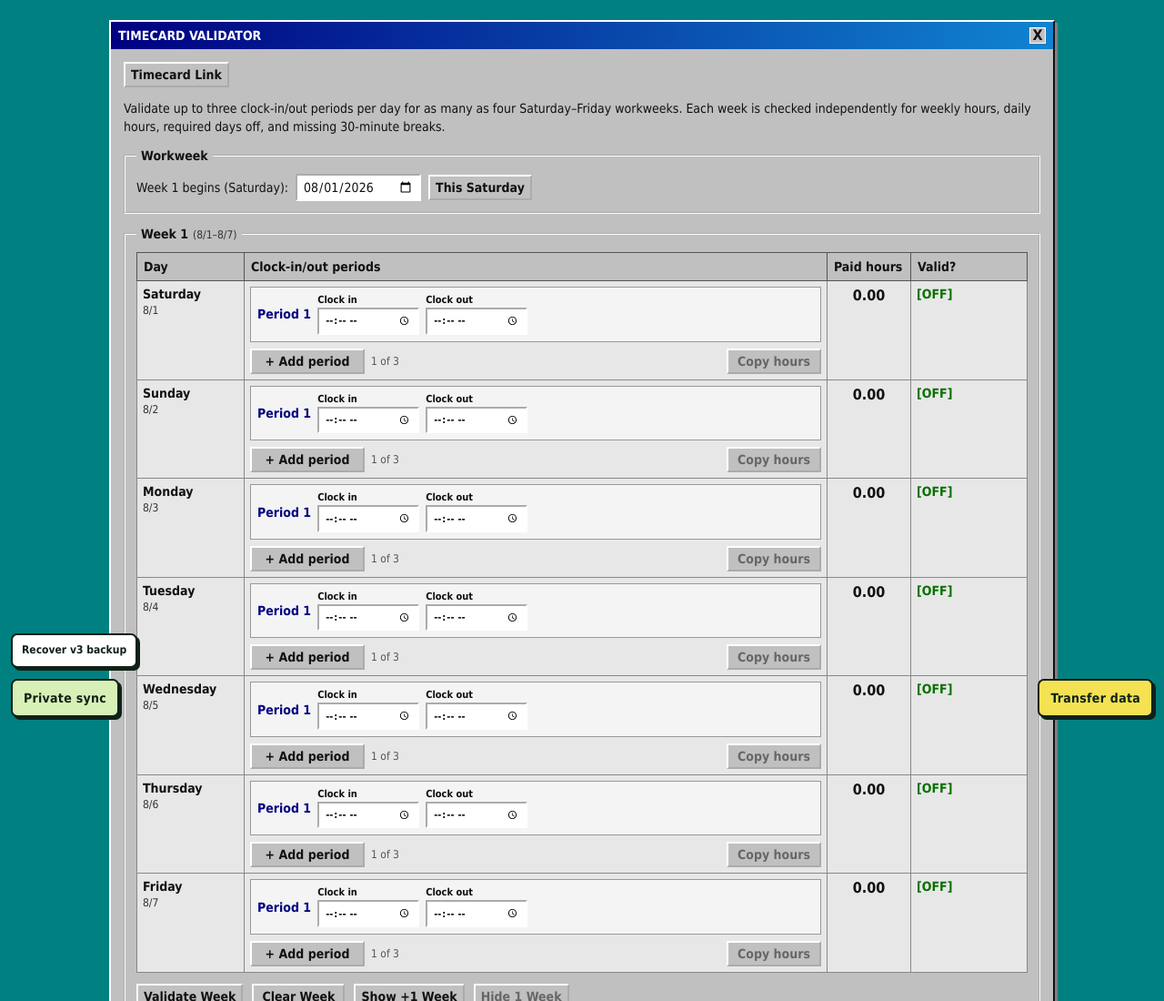
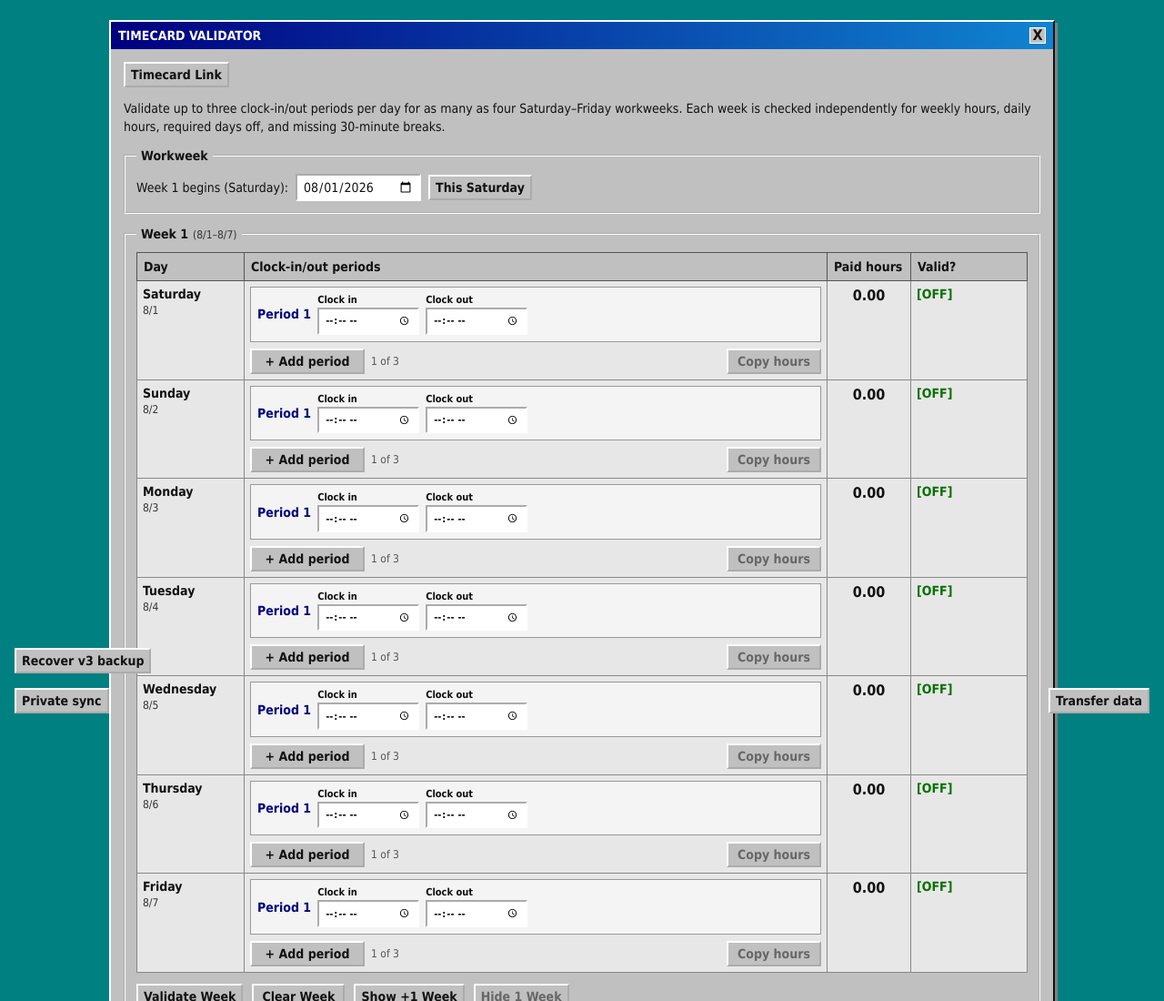
Before and after one commit to SkinnyOracle31415926535/timecard-validator, a website: page index.html in a window 1280 px wide. Shown: the top 1100 px of the page at 91% size. Drawn offline with Linux system fonts and the light colour scheme.

Commit message:
Theme private migration controls natively

```diff
--- a/index.html
+++ b/index.html
@@ -812,5 +812,6 @@
       storageKeys: ["timecard-validator-v1"]
     });
   </script>
+  <script src="transfer-theme.js"></script>
 </body>
 </html>
--- a/package.json
+++ b/package.json
@@ -4,6 +4,6 @@
   "type": "module",
   "scripts": {
     "build": "node build.mjs",
-    "test": "node --check temporary-data-transfer.js && node --check timecard-semantic-storage.js && node --check semantic-app-sync.js && node --check legacy-v3-recovery.js && node --check worker/index.js && node --test tests/temporary-data-transfer.test.cjs && npm run build"
+    "test": "node --check temporary-data-transfer.js && node --check transfer-theme.js && node --check timecard-semantic-storage.js && node --check semantic-app-sync.js && node --check legacy-v3-recovery.js && node --check worker/index.js && node --test tests/temporary-data-transfer.test.cjs tests/transfer-theme.test.cjs && npm run build"
   }
 }
--- /dev/null
+++ b/tests/transfer-theme.test.cjs
@@ -0,0 +1,12 @@
+const assert = require("node:assert/strict");
+const { readFileSync } = require("node:fs");
+const { test } = require("node:test");
+
+const source = readFileSync(new URL("../transfer-theme.js", `file://${__filename}`), "utf8");
+
+test("Timecard Validator transfer theme replaces only the generic utility chrome", () => {
+  assert.match(source, /styleMarkers/);
+  assert.match(source, /style\.remove\(\)/);
+  assert.doesNotMatch(source, /Tahoma/);
+  assert.match(source, /titlebar/);
+});
--- /dev/null
+++ b/transfer-theme.js
@@ -0,0 +1,55 @@
+/* Uses the Timecard Validator's classic teal Windows chrome for migration controls. */
+(() => {
+  "use strict";
+
+  const styleMarkers = [
+    ".ryan-transfer-open{",
+    ".ryan-semantic-sync-open{",
+    ".ryan-v3-recovery-open{",
+  ];
+  const dialogs = ".ryan-transfer-dialog, .ryan-semantic-sync-dialog, .ryan-v3-recovery-dialog";
+  const cards = ".ryan-transfer-card, .ryan-semantic-sync-card, .ryan-v3-recovery-card";
+  const headers = ".ryan-transfer-card > header, .ryan-semantic-sync-card > header, .ryan-v3-recovery-card > header";
+  const statusPanels = [
+    ".ryan-transfer-status", ".ryan-transfer-preview", ".ryan-transfer-sync",
+    ".ryan-semantic-sync-status", ".ryan-semantic-sync-card section",
+    ".ryan-v3-recovery-card [data-status]",
+  ].join(", ");
+
+  function addClass(selector, className) {
+    document.querySelectorAll(selector).forEach((element) => element.classList.add(className));
+  }
+
+  function applyTheme() {
+    if (document.querySelector('style[data-ryan-transfer-theme="timecard-validator"]')) return;
+    document.querySelectorAll("style").forEach((style) => {
+      if (styleMarkers.some((marker) => style.textContent.includes(marker))) style.remove();
+    });
+    addClass(dialogs, "window");
+    addClass(headers, "titlebar");
+
+    const style = document.createElement("style");
+    style.dataset.ryanTransferTheme = "timecard-validator";
+    style.textContent = `
+      .ryan-transfer-open{position:fixed!important;right:16px!important;bottom:16px!important;z-index:2147483000!important}
+      .ryan-semantic-sync-open{position:fixed!important;left:16px!important;bottom:16px!important;z-index:2147482998!important}
+      .ryan-v3-recovery-open{position:fixed!important;left:16px!important;bottom:60px!important;z-index:2147482996!important}
+      ${dialogs}{width:min(760px,calc(100vw - 24px))!important;max-width:calc(100vw - 24px)!important;max-height:calc(100vh - 24px)!important;margin:auto!important;overflow:auto!important}
+      .ryan-transfer-dialog{z-index:2147483001!important}
+      .ryan-semantic-sync-dialog{z-index:2147482999!important}
+      .ryan-v3-recovery-dialog{z-index:2147482997!important}
+      ${cards}{padding:14px!important}
+      ${headers}{display:flex!important;align-items:center!important;justify-content:space-between!important;gap:8px!important}
+      ${headers} h2{margin:0!important;font:inherit!important}
+      .ryan-transfer-actions,.ryan-semantic-sync-actions,.ryan-v3-recovery-actions,.ryan-semantic-conflict-actions,.ryan-transfer-conflict-actions{display:flex!important;flex-wrap:wrap!important;gap:10px!important;margin-top:12px!important}
+      ${statusPanels}{margin-top:14px!important;padding:12px!important;border:2px groove var(--light)!important;background:var(--face)!important}
+      .ryan-transfer-preview h3,.ryan-transfer-sync h3,.ryan-semantic-sync-card h3{margin-top:0!important}
+      .ryan-transfer-conflict,.ryan-semantic-conflict{display:grid!important;gap:8px!important;margin-top:10px!important}
+      @media(max-width:520px){.ryan-transfer-open{right:8px!important;bottom:8px!important}.ryan-semantic-sync-open{left:8px!important;bottom:8px!important}.ryan-v3-recovery-open{left:8px!important;bottom:54px!important}}
+    `;
+    document.head.append(style);
+  }
+
+  if (document.readyState === "loading") document.addEventListener("DOMContentLoaded", applyTheme, { once: true });
+  else applyTheme();
+})();
```
